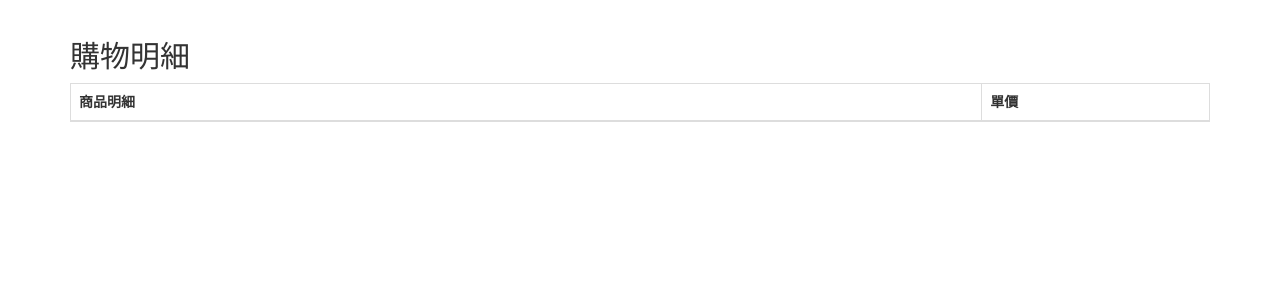
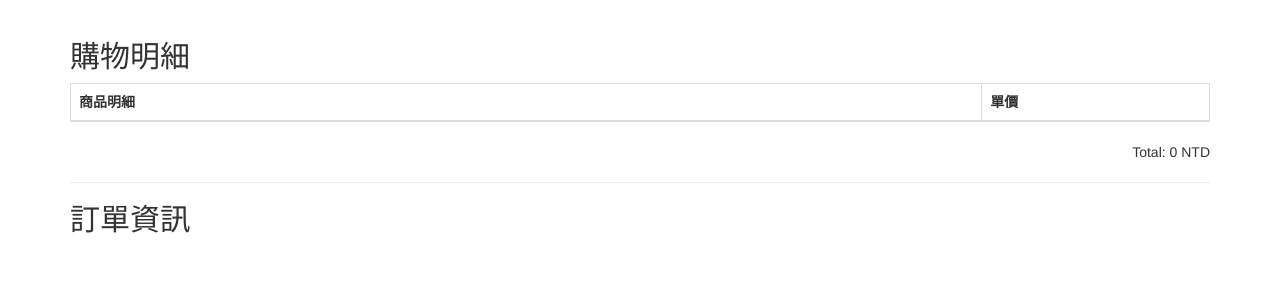
Before and after one commit to jrubyuncle/artstore-01, a Rails app: template app/views/carts/checkout.html.erb in a window 1280 px wide. Shown: the part 52-352 px from the top of the page. Run offline with Rails 7, Linux system fonts and the light colour scheme; the template is opened without the code that fills it, so the values that code supplies are empty; data comes from the database, SQL or seed files in the repository; style sheets or scripts are compiled from the project's sources; some libraries are stand-ins or nearby versions.

Commit message:
wk2-4 display cart total

```diff
--- a/app/views/carts/checkout.html.erb
+++ b/app/views/carts/checkout.html.erb
@@ -25,5 +25,15 @@
 
   </table>
 
+  <div class="total clearfix">
+    <span class="pull-right">
+      Total: <%= render_cart_total_price(current_cart) %> NTD
+    </span>
+  </div>
+
+  <hr>
+
+  <h2>訂單資訊</h2>
+
   </div>
 </div>
```
